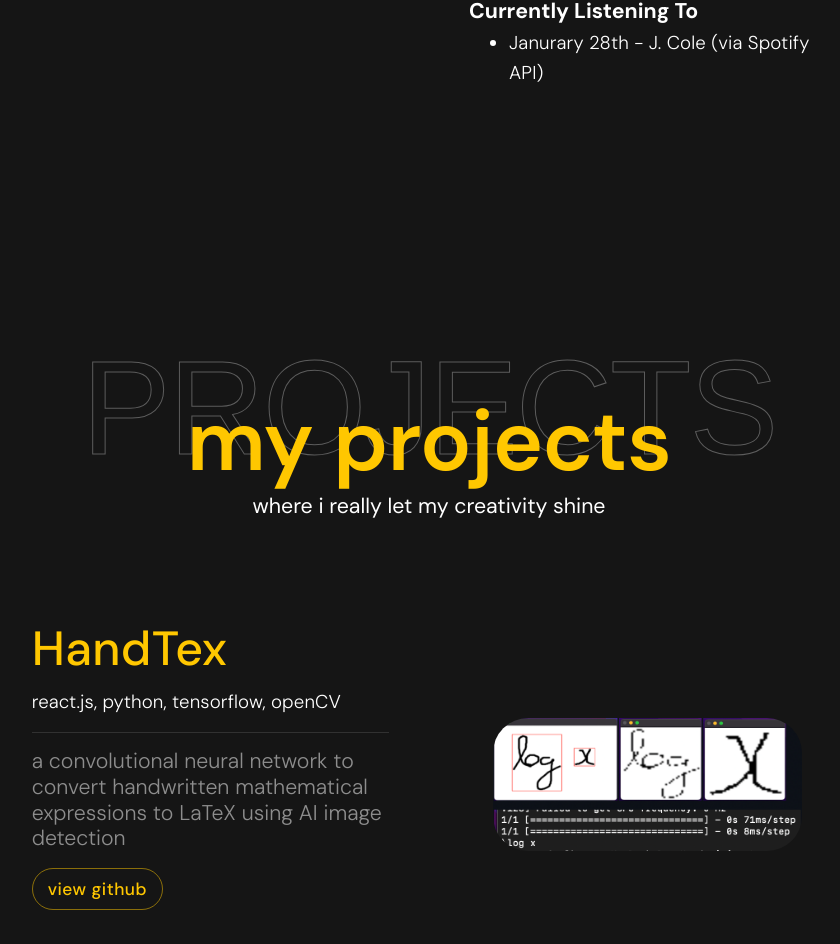
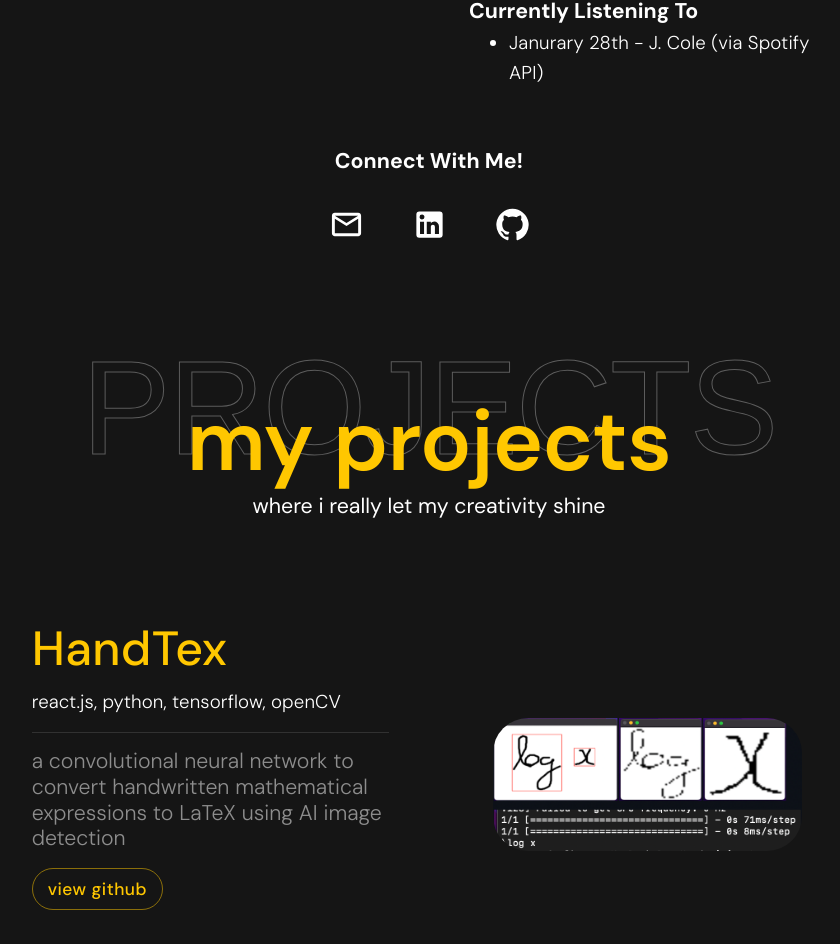
Before and after one commit to gulkaran/portfolio, a Next.js app: page / in a window 1280 px wide. Shown: the part 1631-2575 px from the top of the page, without its empty margins (211-1051 px from the left). Built offline with nearby package versions, Linux system fonts and the light colour scheme; no server answers; a web font is replaced by a local one.

Commit message:
fixed socials bug

```diff
--- a/src/components/hero/LegoScene.tsx
+++ b/src/components/hero/LegoScene.tsx
@@ -3,8 +3,8 @@
 import React, { useRef, useEffect } from 'react';
 import * as THREE from 'three';
 import { OrbitControls } from 'three/examples/jsm/controls/OrbitControls.js';
+import { GLTF, GLTFLoader } from 'three/examples/jsm/loaders/GLTFLoader.js';
 // import { FBXLoader } from 'three/examples/jsm/loaders/FBXLoader.js';
-import { GLTF, GLTFLoader } from 'three/examples/jsm/loaders/GLTFLoader.js';
 
 export const LegoScene: React.FC = () => {
   const containerRef = useRef<HTMLDivElement>(null);
--- a/src/components/navbar/navbar.tsx
+++ b/src/components/navbar/navbar.tsx
@@ -4,7 +4,7 @@ import { Toolbar, AppBar, Stack, Button, Typography, useTheme, useMediaQuery, Sv
 import { motion, useMotionValueEvent, useScroll } from "framer-motion";
 import { useState } from "react";
 import { Link } from "react-scroll/modules";
-import {Link as MUILink} from "@mui/material";
+import { Link as MUILink } from "@mui/material";
 
 export const Navbar = () => {
 
--- a/src/components/socials/Socials.tsx
+++ b/src/components/socials/Socials.tsx
@@ -1,27 +1,21 @@
-import { useRef } from 'react';
 import { Typography, Stack, IconButton, Container, Link } from "@mui/material";
 import { MailOutline, LinkedIn, GitHub } from '@mui/icons-material';
-import { motion, useScroll, useTransform } from "framer-motion";
+import { motion } from "framer-motion";
 
 export const Socials = () => {
-
-  const ref = useRef<HTMLDivElement>(null);
-
-  const { scrollYProgress } = useScroll({
-    target: ref,
-    offset: ["0.5  1", "2 1"],
-  });
-
-  const scaleProgess = useTransform(scrollYProgress, [0.5, 1], [0.8, 1]);
-  const opacityProgess = useTransform(scrollYProgress, [0.5, 1], [0, 1]);
 
   return (
     <>
       <motion.div
-        ref={ref}
-        style={{
-          scale: scaleProgess,
-          opacity: opacityProgess }}>
+      initial={{ scale: 0 }}
+      animate={{ scale: 1 }}
+      transition={{
+        type: "spring",
+        stiffness: 260,
+        damping: 30,
+        delay: 0.6
+      }}
+        >
         <Typography variant="h5" component="h5" align="center" color="primary" fontWeight={700} sx={{mt: 5}} >Connect With Me!</Typography>
         <Container sx={{ display: 'flex', flexDirection: 'column', alignItems: 'center', justifyContent: 'center'}}>
           <Stack direction="row" spacing={4} sx={{mt: 3}}>
--- a/tsconfig.json
+++ b/tsconfig.json
@@ -22,6 +22,6 @@
       "@/*": ["./src/*"]
     }
   },
-  "include": ["next-env.d.ts", "**/*.ts", "**/*.tsx", ".next/types/**/*.ts"],
+  "include": ["next-env.d.ts", "**/*.ts", "**/*.tsx", ".next/types/**/*.ts", "src/components/spotify/SpotifyAPI.js"],
   "exclude": ["node_modules"]
 }
```
Also changed, not shown: src/components/about/AboutDetails.tsx (indentation only), 1 other file (tests, documents, lock files or other folders).
